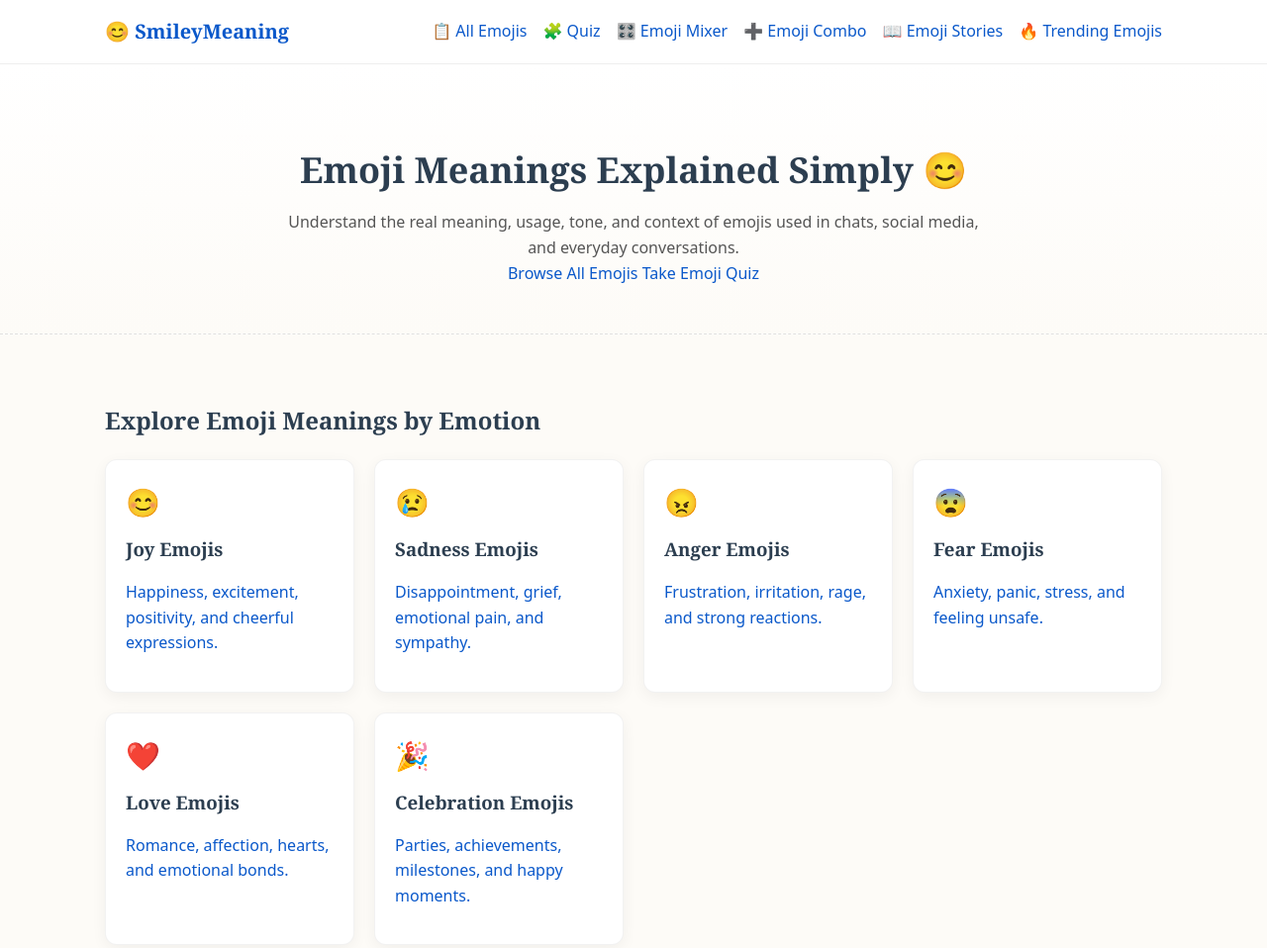
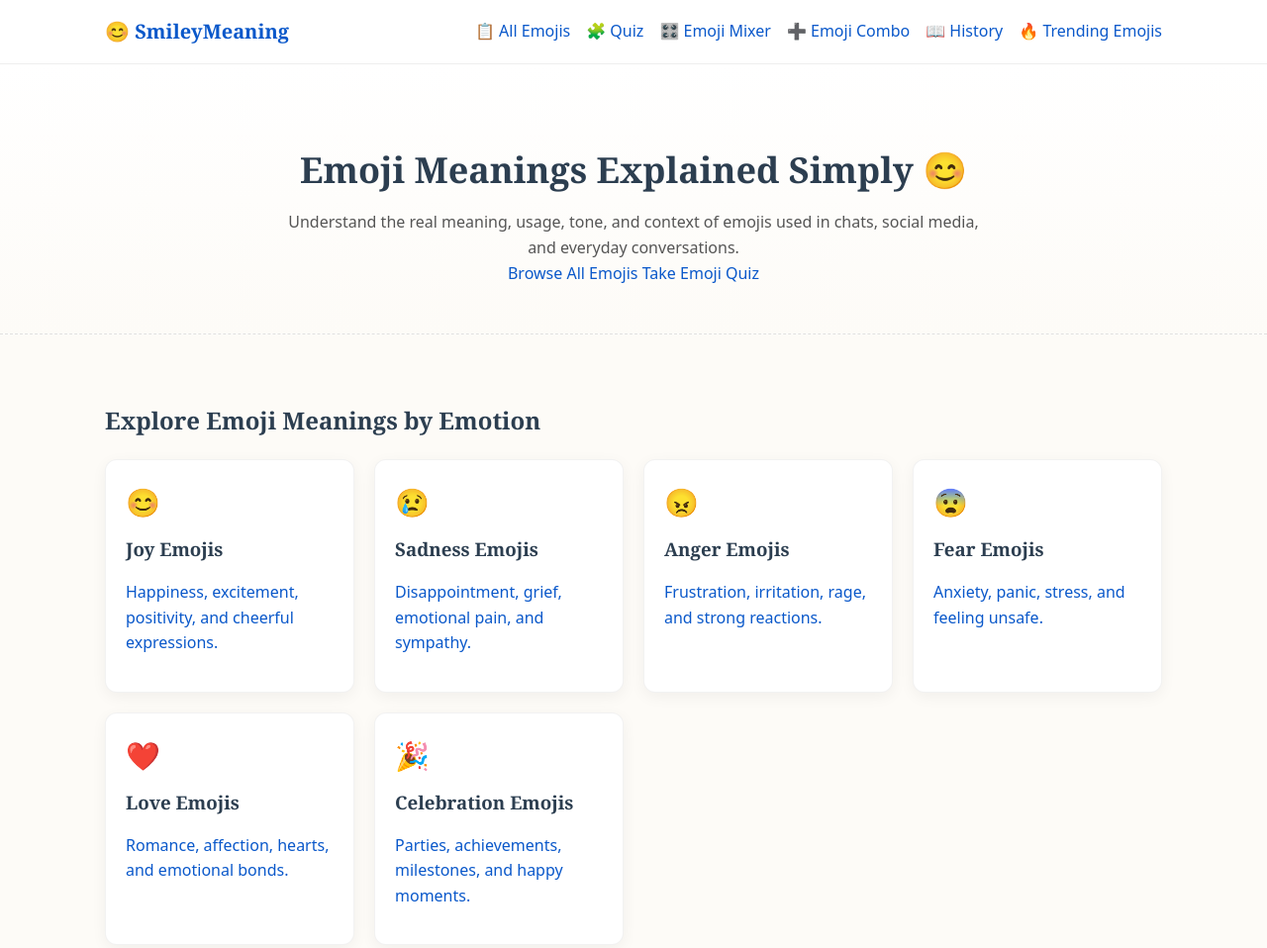
Before and after one commit to raviosa-ui/smile-ui-01, a plain HTML site: page index.html in a window 1280 px wide. Shown: the top 958 px of the page at 99% size. Drawn offline with Linux system fonts and the light colour scheme.

Commit message:
Update index.html

```diff
--- a/index.html
+++ b/index.html
@@ -42,9 +42,10 @@
       <a href="/quiz/">🧩 Quiz</a>
       <a href="/emoji-mixer/">🎛️ Emoji Mixer</a>
       <a href="/emoji-combo/">➕ Emoji Combo</a>
-      <a href="/emoji-stories/">📖 Emoji Stories</a>
+      <a href="/emoji-history/">📖 History</a>
       <a href="/trending-emojis/">🔥 Trending Emojis</a>
     </nav>
+  </div>
   </div>
 </header>
 
```
